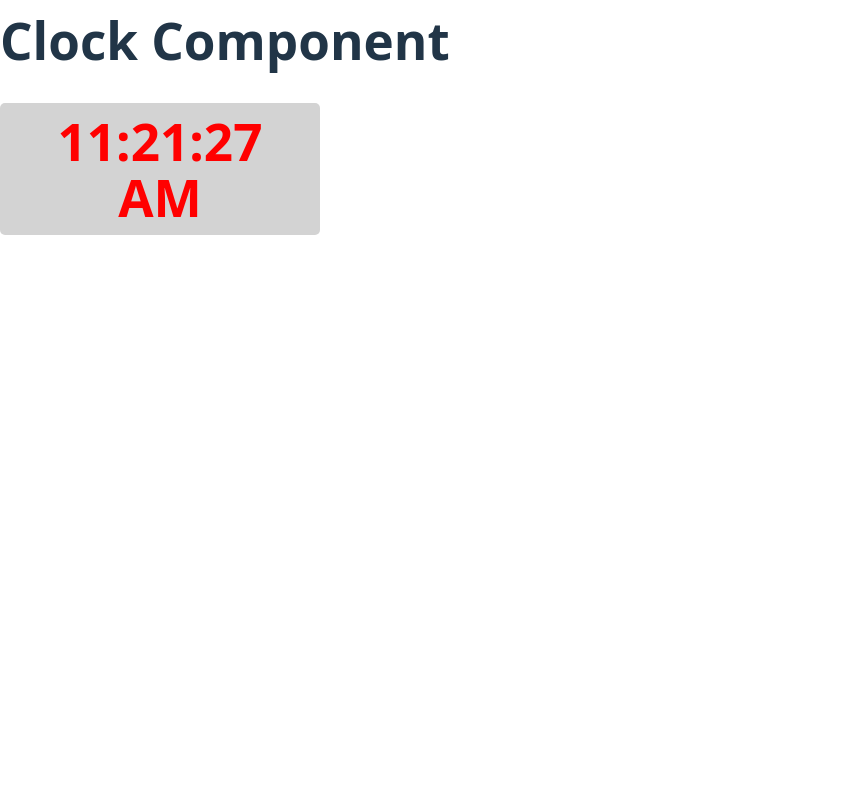
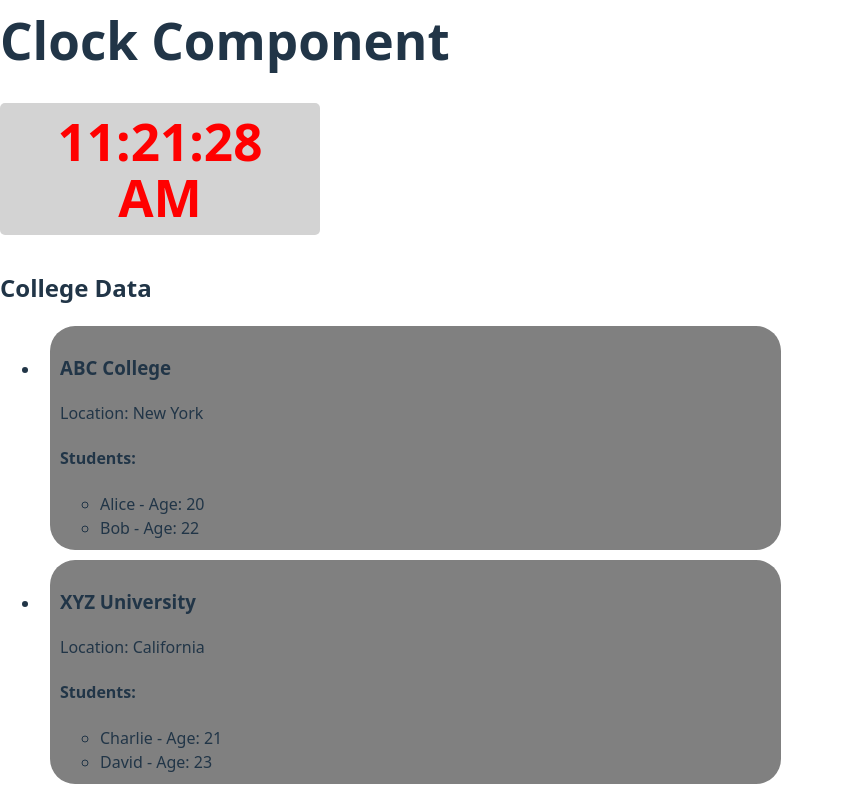
Before and after one commit to suman-paul-1214/REACT_Learning, a React (Vite) app in the folder react-concepts/: page / in a window 1280 px wide. Shown: the part 2201-3001 px from the top of the page, without its empty margins (0-844 px from the left). Before the commit the page ends 2471 px from the top, so only its background shows below. Built offline with nearby package versions, Linux system fonts and the light colour scheme.

Commit message:
nested looping

```diff
--- a/react-concepts/src/App.jsx
+++ b/react-concepts/src/App.jsx
@@ -8,6 +8,7 @@ import FunctionalComponent from './components/functional-component'
 import Controlled from './components/input_field/ControlledComponents';
 import Input from './components/input_field/input';
 import Loops from './components/loops/Loops';
+import CollegeData from './components/loops/nestedLoop';
 import User from './components/loops/user';
 import ProductList from './components/products'
 import RadioButton from './components/Radio Buttons/radio';
@@ -36,6 +37,8 @@ function App() {
         <RadioButton/>
         <Loops/>
         <DropDown/>
+
+        <CollegeData/>
     </div>
   )
 }
--- /dev/null
+++ b/react-concepts/src/components/loops/Student.jsx
@@ -0,0 +1,15 @@
+const Student =({students})=> {
+  return (
+    <div>
+      <h4>Students:</h4>
+          <ul>
+            {students.map((student, index) => (
+              <li key={index}>
+                {student.name} - Age: {student.age}
+              </li>
+            ))}
+          </ul>
+    </div>
+  );
+}
+export default Student;
--- /dev/null
+++ b/react-concepts/src/components/loops/nestedLoop.jsx
@@ -0,0 +1,39 @@
+import Show from "./show";
+
+function CollegeData(){
+const collegeData = [
+  {
+    name: "ABC College",
+    location: "New York",
+    students: [
+      { name: "Alice", age: 20 },
+      { name: "Bob", age: 22 },
+    ]
+  },
+  {
+    name: "XYZ University",
+    location: "California",
+    students: [
+      { name: "Charlie", age: 21 },
+      { name: "David", age: 23 },
+    ]
+  }
+];
+
+  return (
+    <>
+      <h2>College Data</h2>
+      <ul>
+        {collegeData.map((college, index) => (
+          <li key={index}>
+          <Show college={college} />
+        </li>
+      ))}
+    </ul>
+
+
+    </>
+  )
+}
+
+export default CollegeData;
--- /dev/null
+++ b/react-concepts/src/components/loops/show.jsx
@@ -0,0 +1,13 @@
+import Student from './Student';
+
+function Show({ college }) {
+  return (
+    <div style={{ backgroundColor: "grey", padding: '10px', margin: '10px', borderRadius: '25px' }}>
+      <h3>{college.name}</h3>
+      <p>Location: {college.location}</p>
+      <Student students={college.students} />
+    </div>
+  );
+}
+
+export default Show;
```
